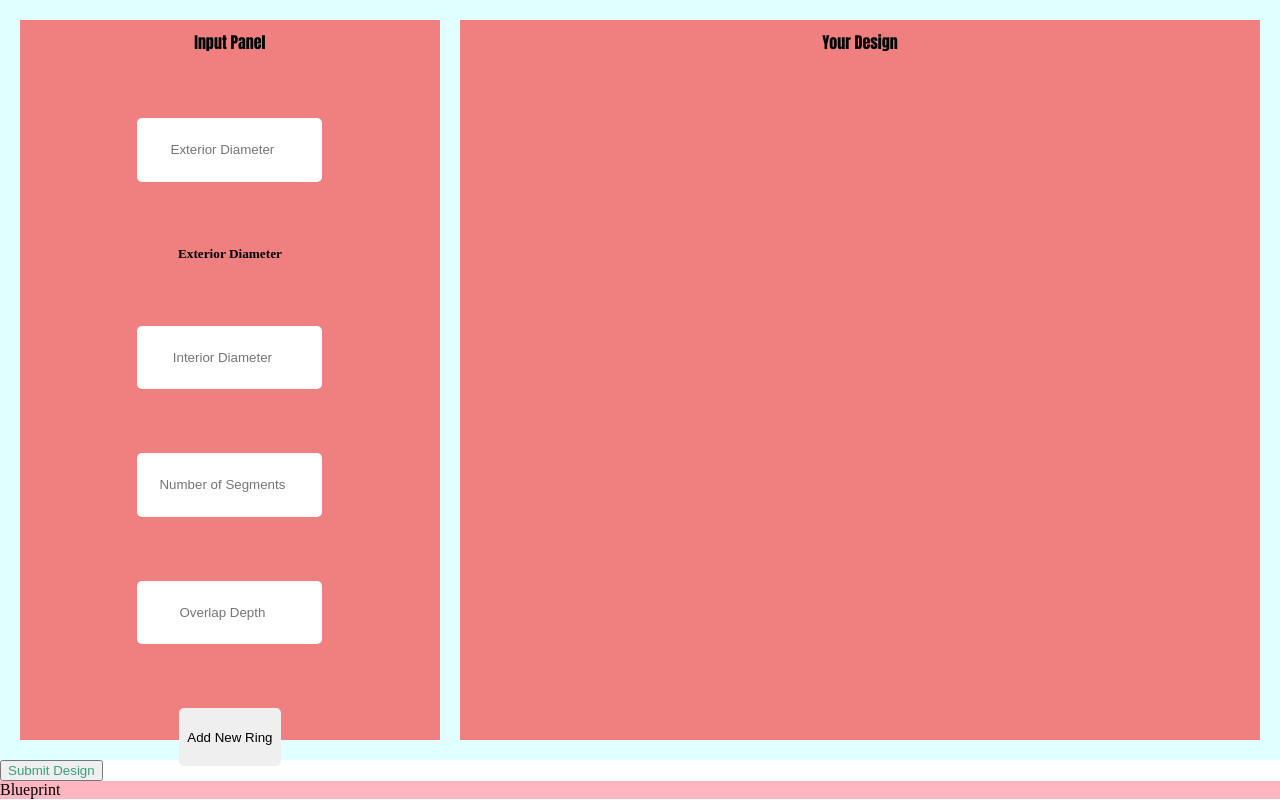
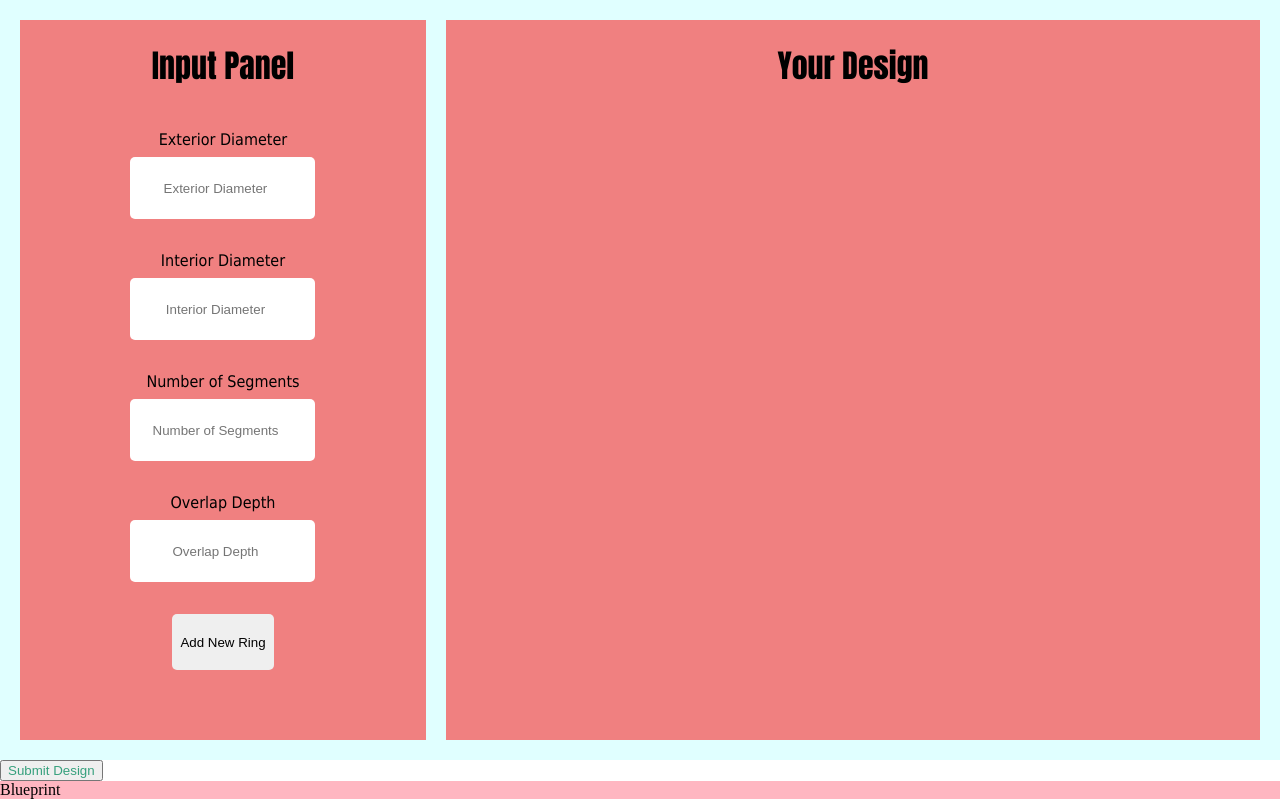
Before and after one commit to bubbster95/segmented-ring-calculator, a plain HTML site: page index.html in a window 1280 px wide. Drawn offline with Linux system fonts and the light colour scheme.

Commit message:
updated labels

```diff
--- a/index.css
+++ b/index.css
@@ -3,7 +3,8 @@ body, html {
     margin: 0%;
 }
 
-p {
+h1 {
+    margin-bottom: 5vh;
     font-family: impact;
 }
 
@@ -39,10 +40,14 @@ p {
     margin: 10px;
 }
 /* Inputs */
+label {
+    font-family: tahoma;
+}
 .exterior, .interior, .segments, .overlap, .new-ring {
     display: block;
-    height: 8%;
-    margin: 8vh auto;
+    height: 7vh;
+    margin: 1vh auto;
+    margin-bottom: 4vh;
     border-color: rgba(0,0,0,0);
     border-radius: 5px;
     text-align: center;
--- a/index.html
+++ b/index.html
@@ -16,15 +16,19 @@
 <body>
     <div class="creation-panel">
         <div class="input-panel">
-            <p>Input Panel</p>
-            <input class="exterior" type="number" label="Exterior Diameter" placeholder="Exterior Diameter"><h5 class="label">Exterior Diameter</h5></input>
+            <h1>Input Panel</h1>
+            <label>Exterior Diameter</label>
+            <input class="exterior" type="number" placeholder="Exterior Diameter"></input>
+            <label>Interior Diameter</label>
             <input class="interior" type="number" placeholder="Interior Diameter"/>
+            <label>Number of Segments</label>
             <input class="segments" type="number" placeholder="Number of Segments"/>
+            <label>Overlap Depth</label>
             <input class="overlap" type="number" placeholder="Overlap Depth"/>
             <button class="new-ring" type="submit" onclick="newRing()">Add New Ring</button>
         </div>
         <div class="visual-aid">
-            <p>Your Design</p>
+            <h1>Your Design</h1>
             <div class="canvas"></div>
         </div>
     </div>
--- a/new-ring/new-ring.js
+++ b/new-ring/new-ring.js
@@ -63,18 +63,22 @@ newRing = () => {
         trapHeight: trapHeight
     };
 
+    // Create Ring
     let ring = document.createElement('div');
     ring.className = 'ring';
     ring.id = 'ring' + n;
 
+    // Create exterior diameter
     let ext = document.createElement('div');
     ext.className = 'exterior-ring';
     ext.style.width = (newExt*20) + 'px';
 
+    // Create interior diameter
     let int = document.createElement('div');
     int.className = 'interior-ring';
     int.style.width = (newInt*20) + 'px';
-    // ext.innerHTML = 'blank';
+
+    // Append ext, int, and ring
     ring.appendChild(ext);
     ring.appendChild(int);
     visualAidCanvas.appendChild(ring);
```
